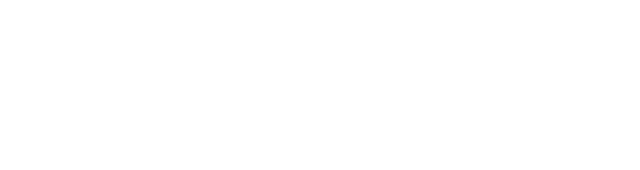
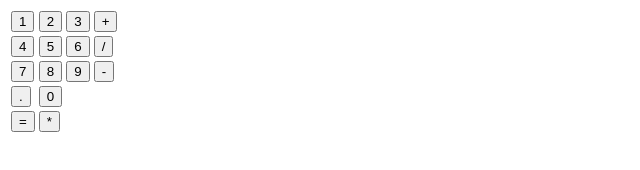
Before and after one commit to buhills/calculator, a plain HTML site: page index.html in a window 1280 px wide. Shown: the whole page, without its empty margins (0-640 px from the left). Drawn offline with Linux system fonts and the light colour scheme.

Commit message:
buttons added

```diff
--- a/index.html
+++ b/index.html
@@ -6,19 +6,38 @@
   <meta name="viewport" content="width=device-width, initial-scale=1.0">
   <title>calculator</title>
 </head>
-<body>
-
-
-
-
-
-
-
-
-
-
-
-
+<body class="body-container">
+  <!-- <header class="header-container"></header>
+  <main class="main-container"> <div class=""></div> </main>
+  <footer class="footer-container"></footer> -->
+<table>
+  <tr>
+    <td> <input type="button" value="1" onclick="display('1')"> </td>
+    <td> <input type="button" value="2" onclick="display('2')"> </td>
+    <td> <input type="button" value="3" onclick="display('3')"> </td>
+    <td> <input type="button" value="+" onclick="display('+')"> </td>
+  </tr>
+  <tr>
+    <td> <input type="button" value="4" onclick="display('4')"> </td>
+    <td> <input type="button" value="5" onclick="display('5')"> </td>
+    <td> <input type="button" value="6" onclick="display('6')"> </td>
+    <td> <input type="button" value="/" onclick="display('/')"> </td>
+  </tr>
+  <tr>
+    <td> <input type="button" value="7" onclick="display('7')"> </td>
+    <td> <input type="button" value="8" onclick="display('8')"> </td>
+    <td> <input type="button" value="9" onclick="display('9')"> </td>
+    <td> <input type="button" value="-" onclick="display('-')"> </td>
+  </tr>
+  <tr>
+    <td> <input type="button" value="." onclick="display('.')"> </td>
+    <td> <input type="button" value="0" onclick="display('0')"> </td>
+  </tr>
+  <tr>
+    <td> <input type="button" value="=" onclick="display('=')"> </td>
+    <td> <input type="button" value="*" onclick="display('*')"> </td>
+  </tr>
+</table>
 
 
 
```
